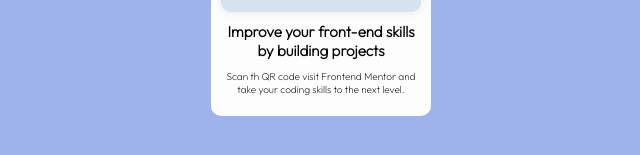
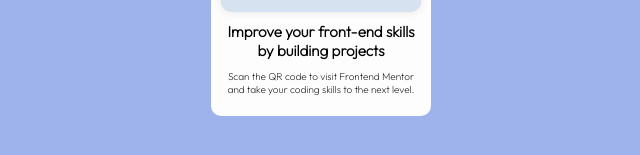
Before and after one commit to Mikey9021/Front-end-Mentor, a plain HTML site: page QR_Component/index.html in a window 1280 px wide. Shown: the part 441-596 px from the top of the page, 319-959 px from the left. Drawn offline with Linux system fonts and the light colour scheme.

Commit message:
Added comments

```diff
--- a/QR_Component/index.html
+++ b/QR_Component/index.html
@@ -4,19 +4,26 @@
     <meta charset="UTF-8">
     <meta name="viewport" content="width=device-width, initial-scale=1.0">
     <link rel="stylesheet" href="style.css">
+    <!-- Import Google Fonts -->
     <link rel="preconnect" href="https://fonts.googleapis.com">
 <link rel="preconnect" href="https://fonts.gstatic.com" crossorigin>
 <link href="https://fonts.googleapis.com/css2?family=Outfit:wght@200&display=swap" rel="stylesheet">
     <title>QR</title>
 </head>
 <body>
+
+    <!-- Wrap the QR code and text in a container -->
     <div class="qr-component">
+
+        <!-- Display the QR code image -->
         <div id="qr-code-container">
             <img src="images/qrcode(4).png" alt="QR Code Image" id="qr-code"/>
         </div>
+
+         <!-- Display the text below the QR code -->
         <div id="qr-code-text">
             <h1 >Improve your front-end skills by building projects</h1>
-            <p>Scan th QR code visit Frontend Mentor and take your coding skills to the next level.</p>
+            <p>Scan the QR code to visit Frontend Mentor and take your coding skills to the next level.</p>
         </div>
 </div>
 </body>
```
Also changed, not shown: QR_Component/style.css (+7 -1 lines).
